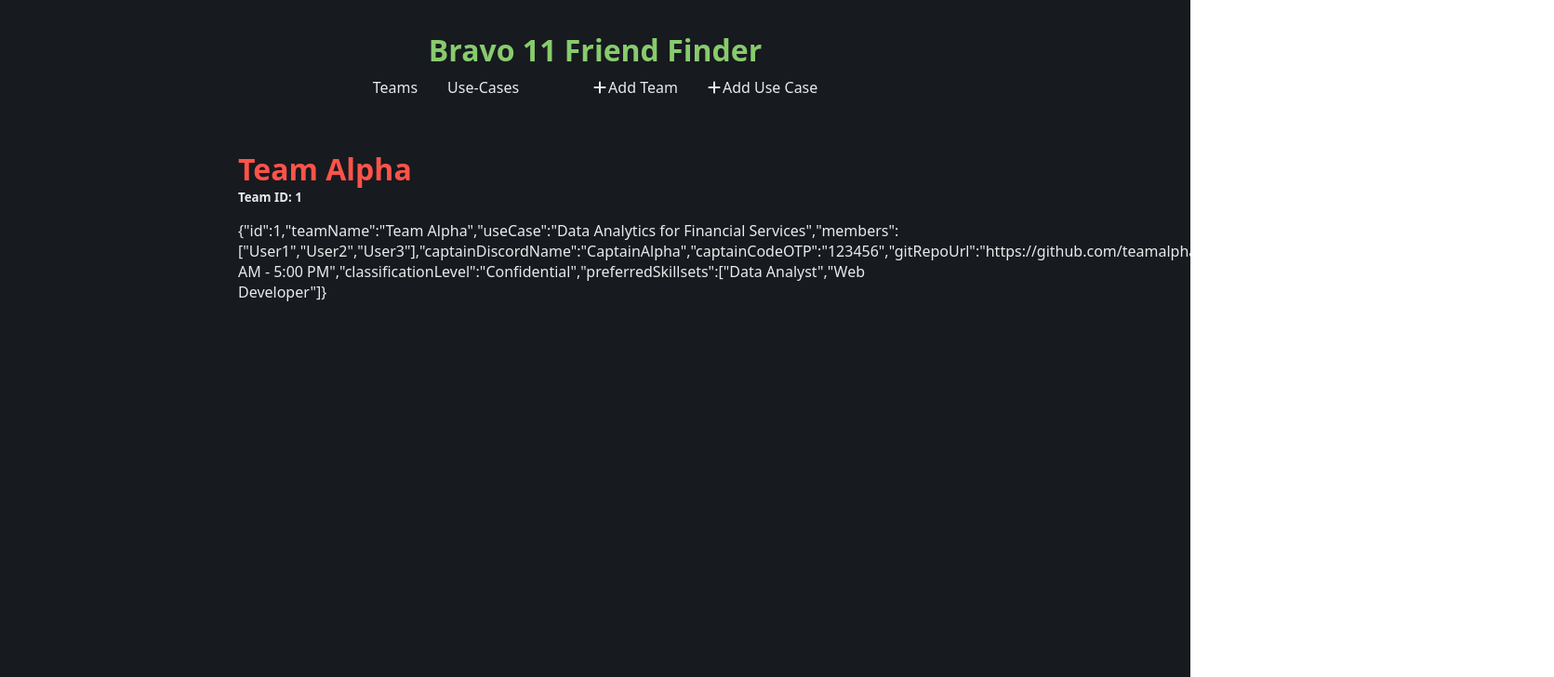
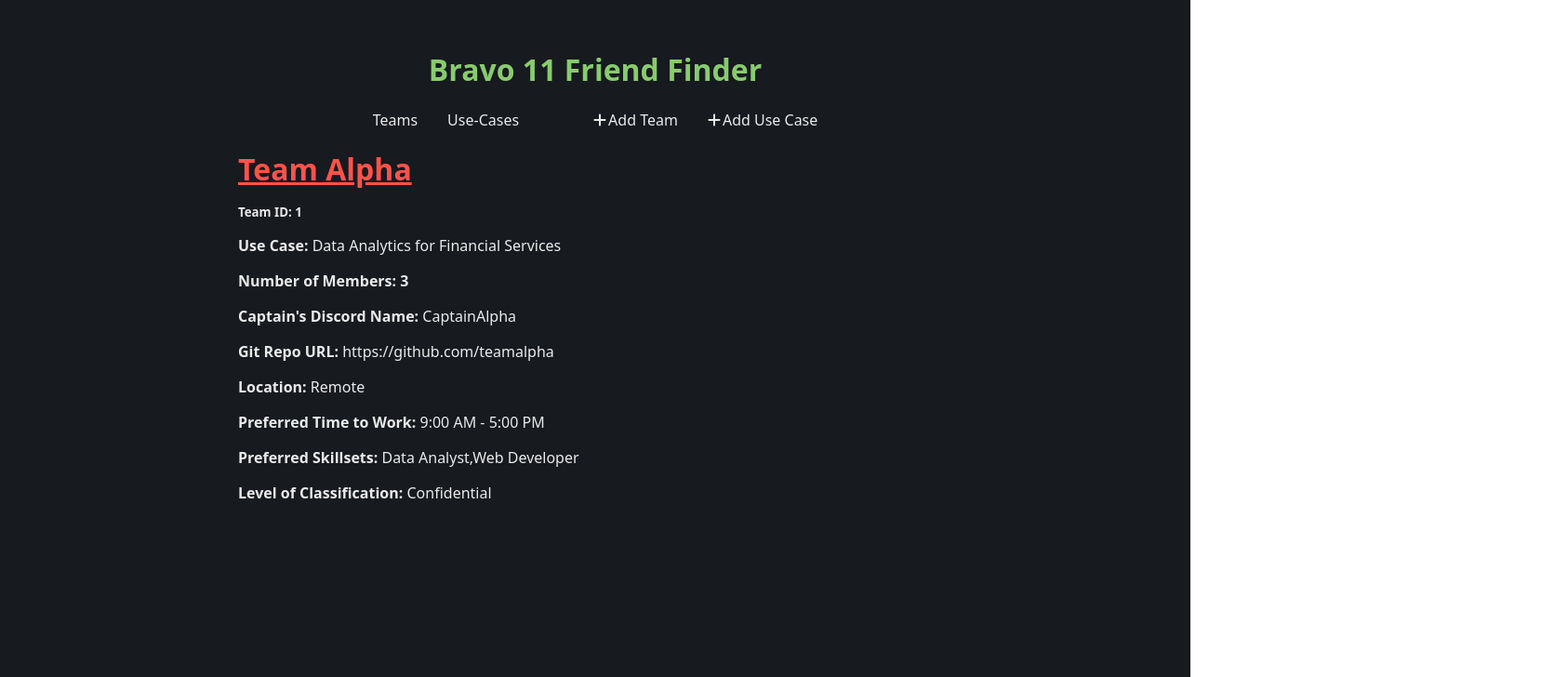
Before and after one commit to RoyStorey/bravo11-friend-finder-frontend, a React (Create React App) app: page /single-team/1 in a window 1280 px wide. Shown: the top 728 px of the page at 93% size, 1671 px wide, since content can reach past the window. Built offline with nearby package versions, Linux system fonts and the light colour scheme; no server answers.

Commit message:
styling changes and single-team page

```diff
--- a/src/components/teamsTable.jsx
+++ b/src/components/teamsTable.jsx
@@ -59,12 +59,17 @@ export default function UseCasesTable({ data }) {
               <tr
                 {...row.getRowProps()}
                 onClick={() => toggleRowExpansion(rowIndex)}
+                className="teams-table-row"
               >
                 {row.cells.map((cell) => {
                   return (
                     <td {...cell.getCellProps()}>▼ {cell.render("Cell")}</td>
                   );
                 })}
+                <p>
+                  <b>Number of Members: </b>
+                  {data[rowIndex].members.length}
+                </p>
                 <button
                   onClick={() => {
                     handleTeamDelete(data[rowIndex].id);
--- a/src/pages/SingleTeam.jsx
+++ b/src/pages/SingleTeam.jsx
@@ -56,9 +56,37 @@ export default function SingleTeam() {
     <div className="home">
       <Header />
       <div className="body">
-        <h1 className="team-name">{data[0].teamName}</h1>
-        <h5>Team ID: {data[0].id}</h5>
-        <p>{JSON.stringify(data[0])}</p>
+        <div className="single-team-container">
+          <h1 className="team-name">{data[0].teamName}</h1>
+          <h5>Team ID: {data[0].id}</h5>
+          <p>
+            <b>Use Case:</b> {data[0].useCase}
+          </p>
+          <p>
+            <b>Number of Members: {data[0].members.length}</b>
+          </p>
+          <p>
+            <b>Captain's Discord Name: </b>
+            {data[0].captainDiscordName}
+          </p>
+          <p>
+            <b>Git Repo URL: </b>
+            {data[0].gitRepoUrl}
+          </p>
+          <p>
+            <b>Location: </b>
+            {data[0].location}
+          </p>
+          <p>
+            <b>Preferred Time to Work:</b> {data[0].preferredTimeToWork}
+          </p>
+          <p>
+            <b>Preferred Skillsets:</b> {data[0].preferredSkillsets.toString()}
+          </p>
+          <p>
+            <b>Level of Classification:</b> {data[0].classificationLevel}
+          </p>
+        </div>
       </div>
       <Footer />
     </div>
--- a/src/styles/singleTeam.css
+++ b/src/styles/singleTeam.css
@@ -5,4 +5,18 @@
 }
 .team-name {
   color: #ff5349;
+  text-decoration: underline;
 }
+.single-team-container {
+  display: flex;
+  flex-direction: column;
+  gap: 1rem;
+  margin: 0px;
+}
+.single-team-container > p {
+  margin: 0px;
+}
+.single-team-container > h1,
+h5 {
+  margin: 0px;
+}
--- a/src/styles/table.css
+++ b/src/styles/table.css
@@ -31,10 +31,8 @@ td {
   /* align-items: center; */
   flex-direction: column;
 }
-h1,
-h2,
-h3,
-h4,
-h5 {
-  margin: 0px;
+.teams-table-row {
+  display: flex;
+  flex-direction: row;
+  justify-content: space-between;
 }
```
